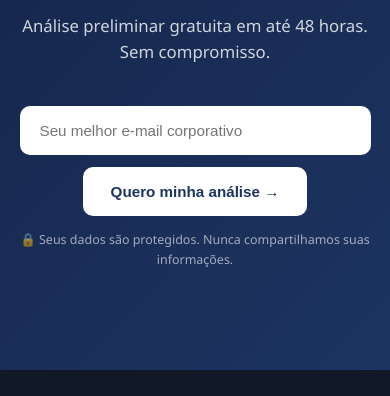
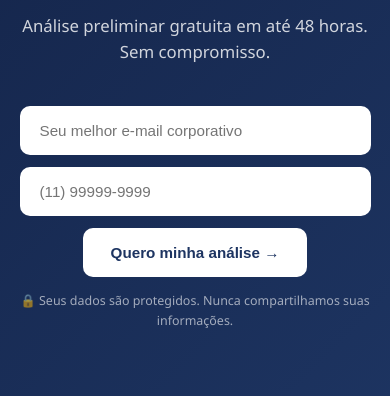
Before and after one commit to HebertEdson/nuctributario.com.br, a plain HTML site: page index.html in a window 390 px wide. Shown: the part 9518-9914 px from the top of the page. Drawn offline with Linux system fonts and the light colour scheme.

Commit message:
Add phone number field to 'Quero minha análise' form

```diff
--- a/index.html
+++ b/index.html
@@ -461,7 +461,7 @@
     .cta-form {
       display: flex;
       gap: 12px;
-      max-width: 520px;
+      max-width: 720px;
       margin: 0 auto;
       flex-wrap: wrap;
       justify-content: center;
@@ -1036,6 +1036,7 @@
   <p class="lead">Análise preliminar gratuita em até 48 horas. Sem compromisso.</p>
   <form class="cta-form" method="POST" action="https://formsubmit.co/hecnucleotributario@gmail.com">
     <input type="email" name="Email" placeholder="Seu melhor e-mail corporativo" required />
+    <input type="tel" name="Telefone" placeholder="(11) 99999-9999" required />
     <button type="submit">Quero minha análise →</button>
   </form>
   <p class="cta-note">🔒 Seus dados são protegidos. Nunca compartilhamos suas informações.</p>
```
